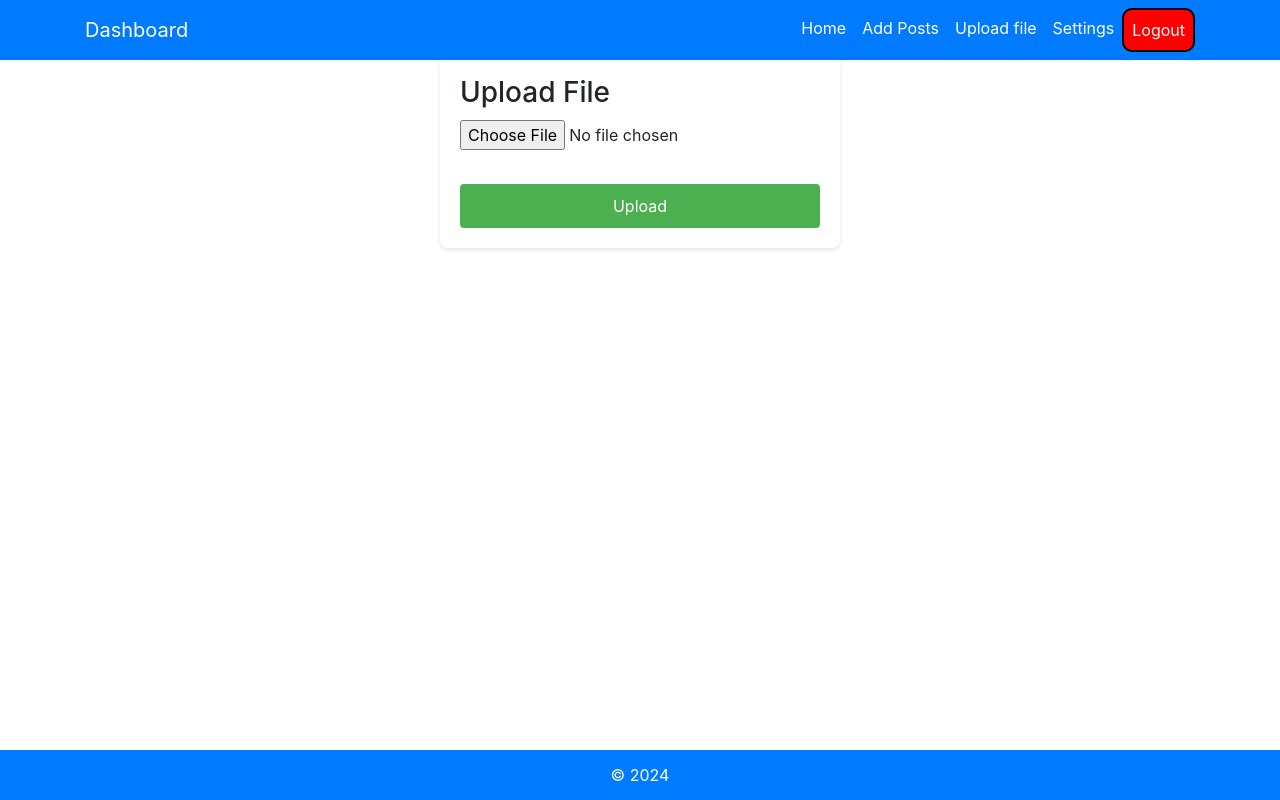
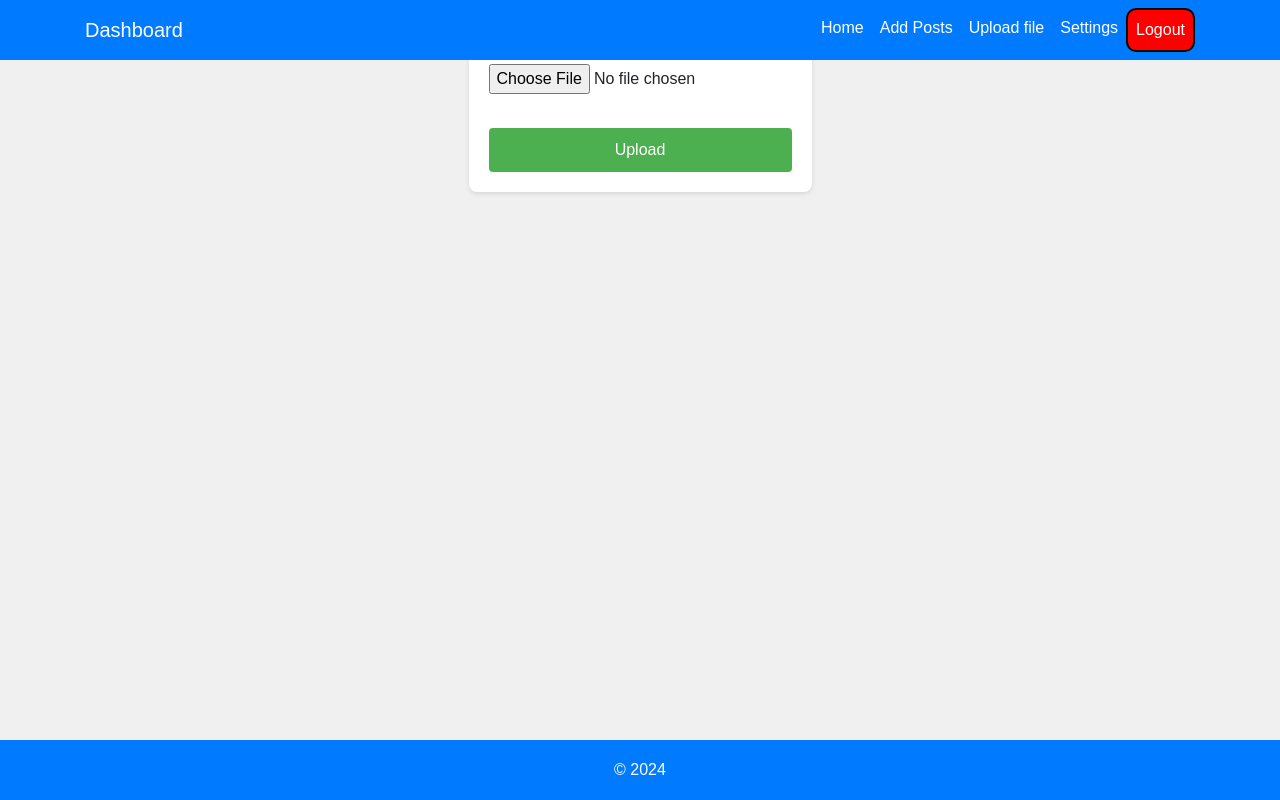
Before and after one commit to shreyas5522/fullStack-Blog, a Flask app: page /edit/upload in a window 1280 px wide. Run offline with Flask 3, Linux system fonts and the light colour scheme; some libraries are stand-ins or nearby versions.

Commit message:
6th-March-2024 | Uploader UI Fixed [2]

```diff
--- a/static/css/dashboard.css
+++ b/static/css/dashboard.css
@@ -1,39 +1,55 @@
 body {
-    padding-top: 56px;
+    margin: 0;
+    padding: 0;
+    display: flex;
+    flex-direction: column;
+    min-height: 100vh; /* Ensure the body takes up at least the full viewport height */
 }
+
 .navbar {
     background-color: #007bff;
 }
+
 .navbar-brand,
 .navbar-nav .nav-link {
     color: #fff;
 }
+
 .navbar-nav .nav-link:hover {
     color: #fff;
 }
+
 .navbar-nav .nav-link {
     color: #ffffff !important;
 }
+
 .logout-btn {
-    background-color:red;
-    border-radius: 10px; /* Adjust the value to control the roundness */
-    border: 2px solid #000; /* Example border style */
+    background-color: red;
+    border-radius: 10px;
+    /* Adjust the value to control the roundness */
+    border: 2px solid #000;
+    /* Example border style */
 }
+
 .logout-btn:hover {
     background-color: #ffffff00;
     border-color: #000000;
-    color: black; /* Changing text color to black */
+    color: black;
+    /* Changing text color to black */
+}
+
+
+footer span {
+    background-color: ;
+    padding: 5px;
 }
 footer {
-    position: fixed;
-    bottom: 0;
     width: 100%;
-    background-color: #007bff;
     text-align: center;
-    line-height: 50px; /* Height of the footer */
+    line-height: 50px;
     color: white;
-}
-footer span {
+
     background-color: #007bff;
     padding: 5px;
+    margin-top: auto; /* Push the footer to the bottom */
 }
--- a/static/css/edit.css
+++ b/static/css/edit.css
@@ -65,4 +65,5 @@
 
     .my-5 {
         margin-top: 10px;
+
     }
--- a/static/css/upload.css
+++ b/static/css/upload.css
@@ -1,4 +1,7 @@
-
+        body {
+            font-family: Arial, sans-serif;
+            background-color: #f0f0f0;
+        }
 
         form {
             background-color: #fff;
@@ -18,7 +21,7 @@ input[type="file"] {
             margin: 10px 0;
         }
 
-button {
+        #ubutton {
             background-color: #4CAF50;
             color: white;
             padding: 10px 20px;
@@ -28,6 +31,6 @@ button {
             width: 100%;
         }
 
-button:hover {
+        #ubutton:hover {
             background-color: #45a049;
         }
--- a/templates/upload_form.html
+++ b/templates/upload_form.html
@@ -9,6 +9,7 @@
         <input type="file" id="file" name="file" accept=".jpg, .jpeg, .png, .gif" required>
         <br>
 
-        <button type="submit">Upload</button>
+        <button id="ubutton" type="submit">Upload</button>
     </form>
+
 {% endblock %}
```
Lines whose indentation alone changed are shown as unchanged.
